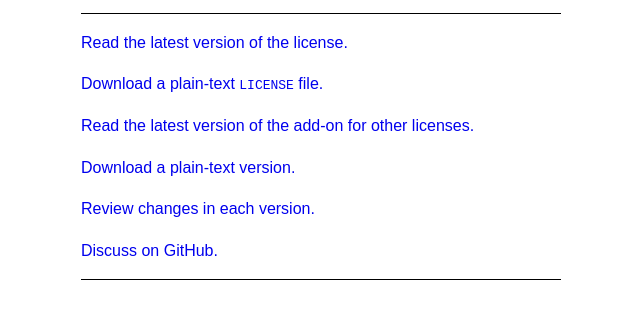
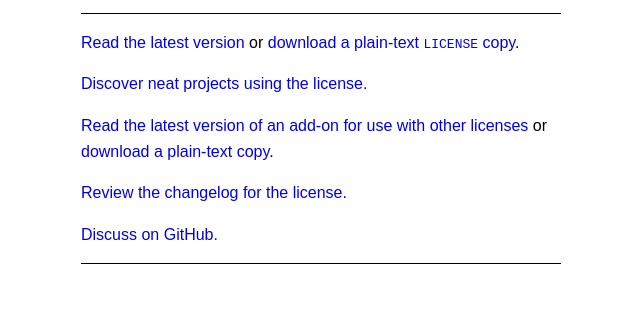
Before and after one commit to creditstxt/codecreditlicense.com, a plain HTML site: page index.html in a window 1280 px wide. Shown: the part 123-442 px from the top of the page, without its empty margins (319-959 px from the left). Drawn offline with Linux system fonts and the light colour scheme.

Commit message:
Add project showcase page

```diff
--- a/index.html
+++ b/index.html
@@ -12,11 +12,10 @@
       <p>the code-for-credit software license</p>
     </header>
     <nav role=navigation>
-      <p><a href=/license/1.0.1>Read the latest version of the license.</a></p>
-      <p><a href=/license/1.0.1.md download="LICENSE.md">Download a plain-text <code>LICENSE</code> file.</a></p>
-      <p><a href=/add-on/1.0.1>Read the latest version of the add-on for other licenses.</a></p>
-      <p><a href=/add-on/1.0.1.md download=CREDIT.md>Download a plain-text version.</a></p>
-      <p><a href=/changelog>Review changes in each version.</a></p>
+      <p><a href=/license/1.0.1>Read the latest version</a> or <a href=/license/1.0.1.md download="LICENSE.md">download a plain-text <code>LICENSE</code> copy</a>.</p>
+      <p><a href=/showcase>Discover neat projects using the license.</a></p>
+      <p><a href=/add-on/1.0.1>Read the latest version of an add-on for use with other licenses</a> or <a href=/add-on/1.0.1.md download=CREDIT.md>download a plain-text copy</a>.</p>
+      <p><a href=/changelog>Review the changelog for the license.</a></p>
       <p><a href=https://github.com/creditstxt/code-credit-license>Discuss on GitHub.</a></p>
     </nav>
   </body>
```
Also changed, not shown: showcase.html (added, +22 -0 lines).
